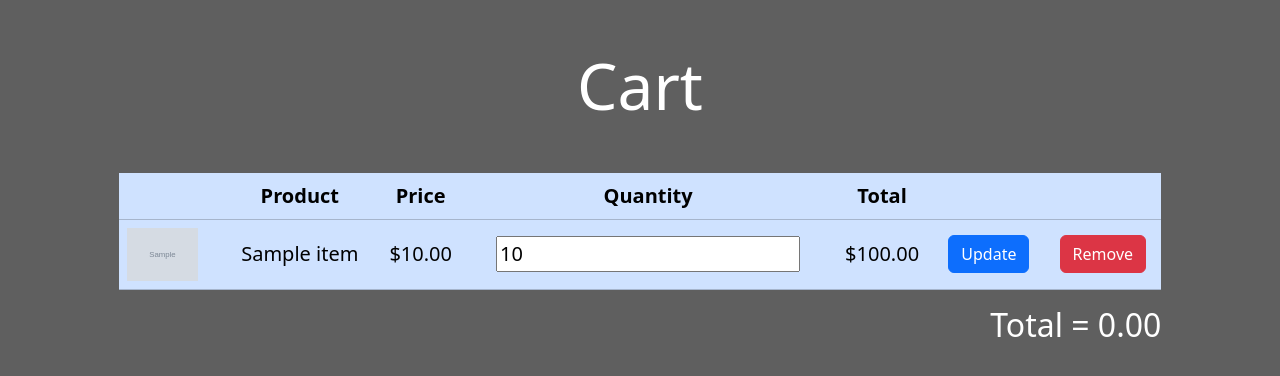
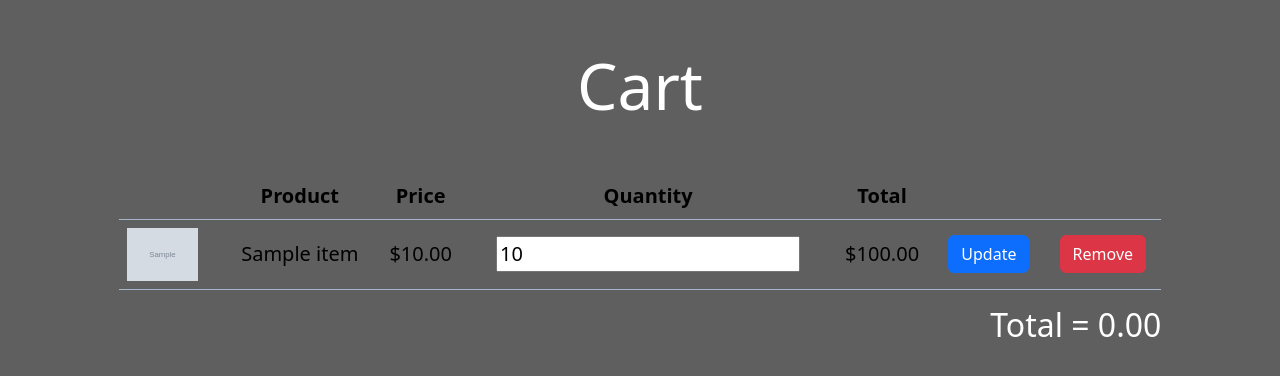
Before and after one commit to Candog85/ANIWRLD, a Flask app: template templates/cart.html.jinja in a window 1280 px wide. Shown: the part 56-432 px from the top of the page. Run offline with Flask 3, Linux system fonts and the light colour scheme; the template is opened without the code that fills it: most values are stand-ins (such as "Sample title", 1, 10 or a date in 2020); grey boxes marked "Sample" are stand-in pictures.

Commit message:
lil edit

```diff
--- a/static/styles.css
+++ b/static/styles.css
@@ -11,5 +11,5 @@
 }
 
 .table-primary{
-    --bs-table
+    --bs-table-bg: #5F5F5F;
 }
```
